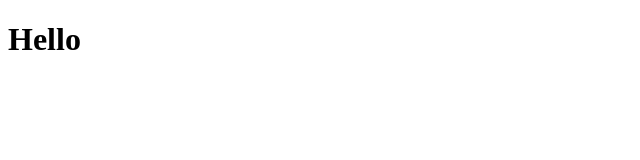
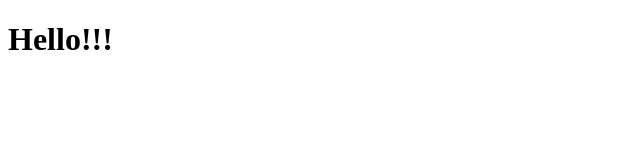
Before and after one commit to sergeykyiashko/test, a plain HTML site: page index.html in a window 1280 px wide. Shown: the full height of the page, 0-640 px from the left. Drawn offline with Linux system fonts and the light colour scheme.

Commit message:
make changes in index

```diff
--- a/index.html
+++ b/index.html
@@ -4,7 +4,7 @@
 		<title>Hello World</title>
 	<head>
 	<body>
-		<h1>Hello<h1>
+		<h1>Hello!!!<h1>
 		<script src="script.js"></script>
 	</body>
 </html>
```
